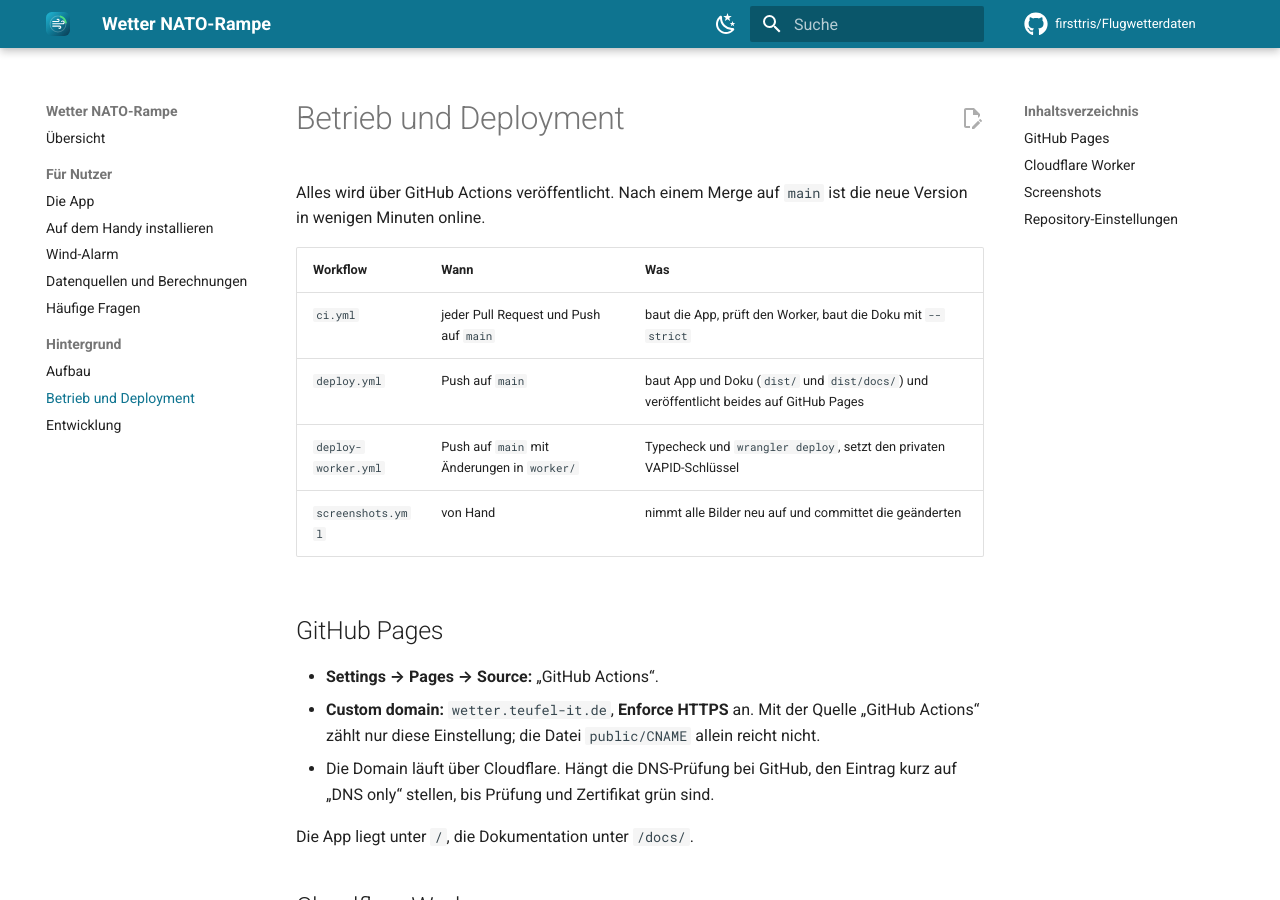
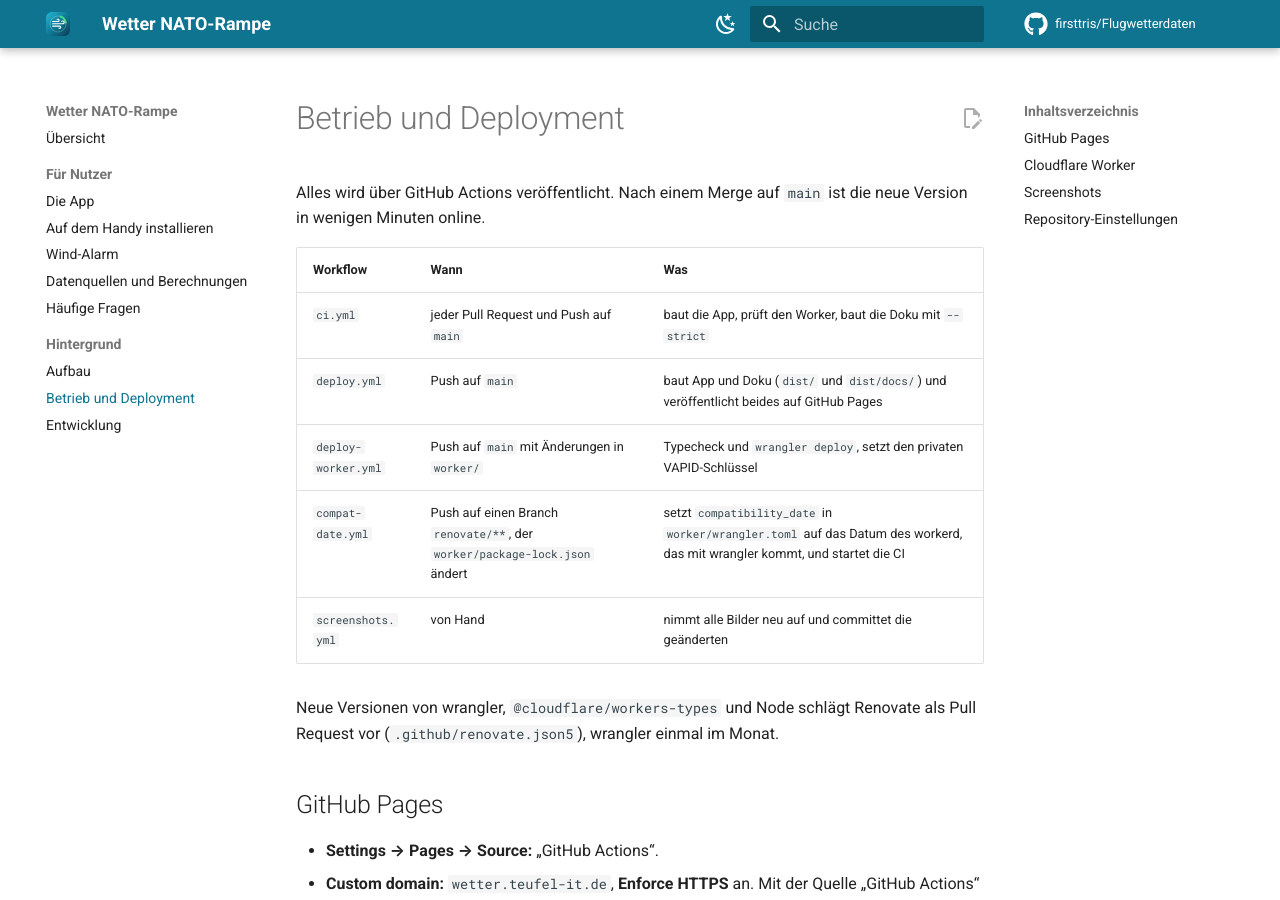
Before and after one commit to firsttris/Flugwetterdaten, an MkDocs documentation site: the page built from docs/betrieb.md, in a window 1280 px wide and 900 px high. Built offline with MkDocs 1.6.1 and Material for MkDocs 9.7.7, drawn with Linux system fonts in a browser that asks for light colours; comment, search, counter and statistics services are not loaded.

Commit message:
Renovate: wrangler mit workers-types und compatibility_date, Node der CI (#11)
Renovate (GitHub-App) schlägt für die Werkzeuge des Workers (wrangler und
@cloudflare/workers-types in einem Pull Request, einmal im Monat) und für das
Node der Workflows, der README und von docs/entwicklung.md je einen Pull
Request vor. compat-date.yml setzt auf dem Renovate-Branch compatibility_date
in worker/wrangler.toml auf das Datum des workerd, das mit wrangler kommt.
Die übrigen npm-Pakete und die Actions bleiben außen vor.


Claude-Session: https://claude.ai/code/session_01Y3rdfcC26D9RnpBBgHWUB3

Co-authored-by: Claude <noreply@anthropic.com>

```diff
--- a/docs/betrieb.md
+++ b/docs/betrieb.md
@@ -8,7 +8,11 @@ wenigen Minuten online.
 | `ci.yml` | jeder Pull Request und Push auf `main` | baut die App, prüft den Worker, baut die Doku mit `--strict` |
 | `deploy.yml` | Push auf `main` | baut App und Doku (`dist/` und `dist/docs/`) und veröffentlicht beides auf GitHub Pages |
 | `deploy-worker.yml` | Push auf `main` mit Änderungen in `worker/` | Typecheck und `wrangler deploy`, setzt den privaten VAPID-Schlüssel |
+| `compat-date.yml` | Push auf einen Branch `renovate/**`, der `worker/package-lock.json` ändert | setzt `compatibility_date` in `worker/wrangler.toml` auf das Datum des workerd, das mit wrangler kommt, und startet die CI |
 | `screenshots.yml` | von Hand | nimmt alle Bilder neu auf und committet die geänderten |
+
+Neue Versionen von wrangler, `@cloudflare/workers-types` und Node schlägt Renovate als Pull Request vor
+(`.github/renovate.json5`), wrangler einmal im Monat.
 
 ## GitHub Pages
 
```
Also changed, not shown: 2 other files.
